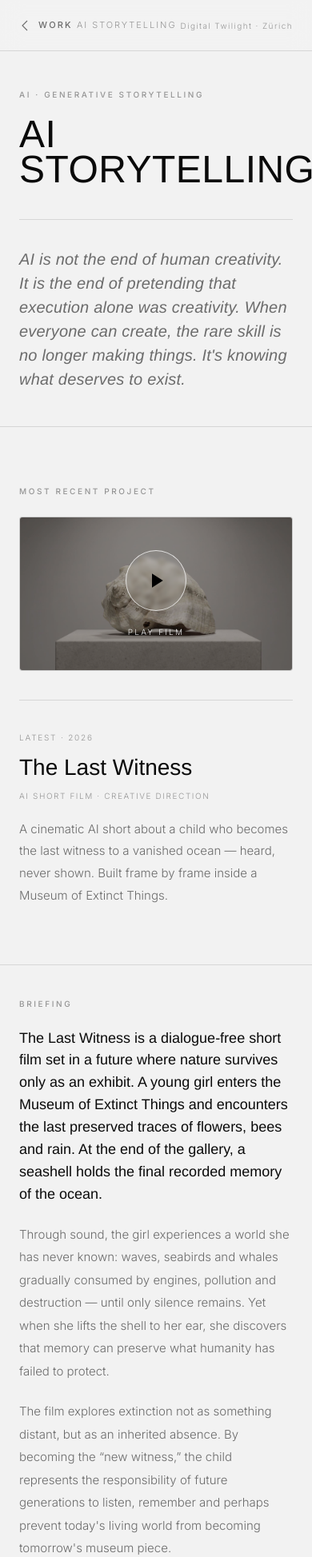
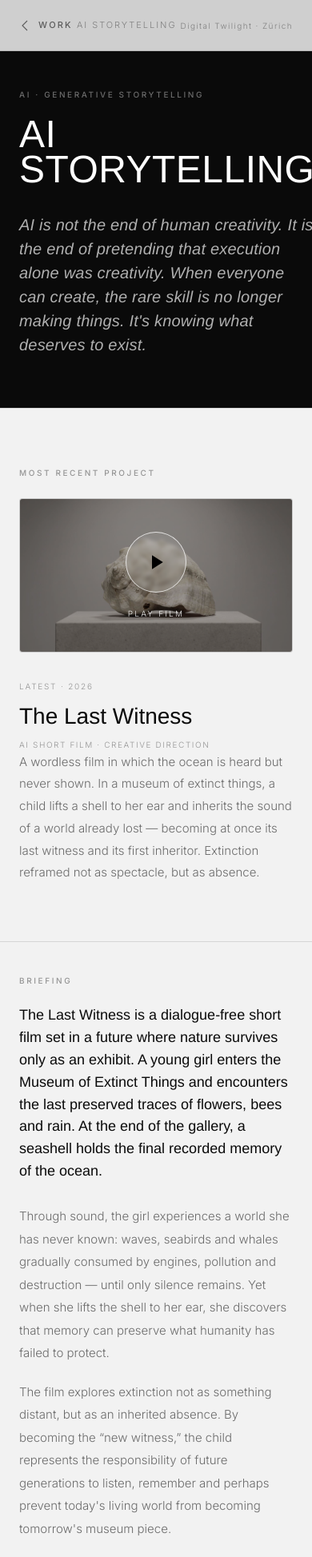
Before and after one commit to aneecoco-lgtm/digital-twilight, a React (Vite) app: page /work/ai-storytelling in a window 390 px wide. Shown: the top 1947 px of the page at 80% size. Built offline with nearby package versions, Linux system fonts and the light colour scheme.

Commit message:
AI Storytelling: video-left/desc-right featured, full-width collage, Creative Challenge closes section, bigger quote

```diff
--- a/src/pages/AiStorytelling.css
+++ b/src/pages/AiStorytelling.css
@@ -67,10 +67,22 @@
 
 /* ── Header ── */
 .ais-head {
-  padding: 132px 64px 96px;
-  max-width: 1200px;
+  padding: 132px 64px 104px;
+  background: #0a0a0a;
+  display: grid;
+  grid-template-columns: 1.1fr 1fr;
+  gap: 64px;
+  align-items: end;
 }
-.ais-head .ais-eyebrow { margin-bottom: 20px; }
+.ais-head .ais-eyebrow { margin-bottom: 20px; color: rgba(255, 255, 255, 0.4); }
+.ais-head .ais-title { color: #fff; }
+.ais-head .ais-hero-quote {
+  color: rgba(255, 255, 255, 0.68);
+  border-top: none;
+  padding-top: 0;
+  margin: 0 0 10px;
+  max-width: 560px;
+}
 .ais-title {
   font-family: var(--display);
   font-size: clamp(48px, 8vw, 118px);
@@ -105,6 +117,7 @@
 .ais-feature-video {
   position: relative;
   width: 100%;
+  max-width: 820px;   /* keep the player modest, not full-bleed */
   aspect-ratio: 16 / 9;   /* matches the 1920x1080 film — no side bars */
   background: var(--panel);
   border: 1px solid var(--line);
@@ -164,15 +177,15 @@
   text-transform: uppercase;
   color: rgba(255, 255, 255, 0.9);
 }
-/* Description below the video */
+/* Video (left) + description (right) */
+.ais-feature-grid {
+  display: grid;
+  grid-template-columns: minmax(0, 600px) 1fr;
+  gap: 56px;
+  align-items: center;
+}
 .ais-feature-desc {
-  display: grid;
-  grid-template-columns: 1fr 1fr;
-  gap: 48px;
-  align-items: start;
-  margin-top: 36px;
-  padding-top: 32px;
-  border-top: 1px solid var(--line);
+  align-self: center;
 }
 .ais-feature-tag {
   display: inline-block;
@@ -199,6 +212,16 @@
   color: var(--ink-faint);
   margin: 0;
 }
+.ais-feature-quote {
+  font-family: var(--display);
+  font-size: clamp(19px, 1.9vw, 26px);
+  font-weight: 300;
+  font-style: italic;
+  line-height: 1.45;
+  color: var(--ink);
+  margin: 0 0 22px;
+  max-width: 520px;
+}
 .ais-feature-body {
   font-family: var(--sans);
   font-size: 15px;
@@ -207,14 +230,46 @@
   margin: 0;
   max-width: 460px;
 }
+.ais-feature-specs {
+  display: grid;
+  grid-template-columns: 1fr 1fr;
+  gap: 24px 40px;
+  margin: 32px 0 0;
+  padding-top: 28px;
+  border-top: 1px solid var(--line);
+}
+.ais-feature-specs dt {
+  font-family: var(--sans);
+  font-size: 9px;
+  letter-spacing: 0.2em;
+  text-transform: uppercase;
+  color: var(--ink-faint);
+  margin-bottom: 6px;
+}
+.ais-feature-specs dd {
+  font-family: var(--display);
+  font-size: 17px;
+  font-weight: 300;
+  color: var(--ink);
+  margin: 0;
+}
 
 /* ── Briefing (collapsible) ── */
 .ais-brief {
   padding: 40px 64px 72px;
   border-top: 1px solid var(--line);
-  max-width: 1000px;
 }
 .ais-brief .ais-label { margin-bottom: 22px; }
+/* Intro synopsis in two columns to use the full width */
+.ais-brief-lead { max-width: 1100px; }
+.ais-brief-intros {
+  display: grid;
+  grid-template-columns: 1fr 1fr;
+  gap: 48px;
+  margin-top: 28px;
+  max-width: 1100px;
+}
+.ais-brief-intros .ais-brief-intro { margin-top: 0; max-width: none; }
 .ais-brief-lead {
   font-family: var(--display);
   font-size: clamp(18px, 1.8vw, 24px);
@@ -232,6 +287,79 @@
   margin: 22px 0 0;
   max-width: 720px;
 }
+/* ── The Creative Challenge — statement callout ── */
+.ais-challenge {
+  margin-top: 8px;
+  padding: 48px 0 8px;
+  border-top: 1px solid var(--line);
+}
+.ais-challenge .ais-label { margin-bottom: 20px; }
+.ais-challenge-body {
+  font-family: var(--display);
+  font-size: clamp(20px, 2.3vw, 32px);
+  font-weight: 300;
+  line-height: 1.45;
+  color: var(--ink);
+  margin: 0;
+  max-width: 1100px;
+}
+
+/* ── Six Acts timeline ── */
+.ais-acts {
+  margin-top: 56px;
+  padding-top: 36px;
+  border-top: 1px solid var(--line);
+}
+.ais-acts-head { margin-bottom: 26px; }
+.ais-acts-head .ais-label { margin-bottom: 14px; }
+.ais-acts-title {
+  font-family: var(--display);
+  font-size: clamp(24px, 2.6vw, 38px);
+  font-weight: 300;
+  color: var(--ink);
+  margin: 0;
+}
+.ais-acts-list {
+  list-style: none;
+  margin: 0;
+  padding: 0;
+}
+.ais-act {
+  display: grid;
+  grid-template-columns: 44px minmax(160px, 260px) 1fr;
+  align-items: baseline;
+  gap: 24px;
+  padding: 20px 0;
+  border-top: 1px solid var(--line);
+  transition: padding-left 0.3s;
+}
+.ais-act:hover { padding-left: 10px; }
+.ais-act-num {
+  font-family: var(--display);
+  font-size: 15px;
+  color: var(--ink-faint);
+}
+.ais-act-name {
+  font-family: var(--display);
+  font-size: clamp(18px, 1.7vw, 24px);
+  font-weight: 300;
+  color: var(--ink);
+}
+.ais-act-beat {
+  font-family: var(--sans);
+  font-size: 13px;
+  line-height: 1.6;
+  color: var(--ink-dim);
+}
+.ais-act-dur {
+  font-family: var(--sans);
+  font-size: 11px;
+  letter-spacing: 0.14em;
+  color: var(--ink-faint);
+  text-align: right;
+  font-variant-numeric: tabular-nums;
+}
+
 /* grid-rows 0fr → 1fr gives a smooth height auto-transition */
 .ais-brief-more {
   display: grid;
@@ -315,11 +443,11 @@
 
 /* Masonry gallery — handles mixed aspect ratios */
 .ais-lw-masonry {
-  columns: 2;
+  columns: 3;
   column-gap: 12px;
   margin-top: 12px;
 }
-.ais-lw-masonry--3 { columns: 3; }
+.ais-lw-masonry--3 { columns: 4; }
 .ais-lw-fig {
   break-inside: avoid;
   margin: 0 0 12px;
@@ -508,17 +636,27 @@
 
 /* ── Responsive ── */
 @media (max-width: 960px) {
-  .ais-feature-desc { grid-template-columns: 1fr; gap: 20px; }
+  .ais-feature-grid { grid-template-columns: 1fr; gap: 28px; }
+  .ais-brief-intros { grid-template-columns: 1fr; gap: 20px; }
   .ais-stage-content { padding: 0 40px 28px; }
+  .ais-head { grid-template-columns: 1fr; gap: 32px; align-items: start; }
+  .ais-head .ais-hero-quote { margin-bottom: 0; max-width: 640px; }
 }
 @media (max-width: 640px) {
   .ais-nav { padding: 0 24px; }
-  .ais-head { padding: 110px 24px 44px; }
+  .ais-head { padding: 110px 24px 64px; }
   .ais-feature, .ais-brief { padding-left: 24px; padding-right: 24px; }
   .ais-stage-content { padding: 32px 24px 8px; }
   .ais-footer { flex-direction: column; gap: 32px; align-items: flex-start; padding: 64px 24px; }
   .ais-brief-images { grid-template-columns: 1fr 1fr; }
   .ais-lw-masonry, .ais-lw-masonry--3 { columns: 1; }
+  .ais-feature-specs { gap: 18px 24px; }
+  .ais-act {
+    grid-template-columns: 32px 1fr auto;
+    gap: 6px 16px;
+    row-gap: 4px;
+  }
+  .ais-act-beat { grid-column: 2 / 4; color: var(--ink-faint); }
 }
 @media (prefers-reduced-motion: reduce) {
   .ais-media-track { transform: none !important; }
--- a/src/pages/AiStorytelling.jsx
+++ b/src/pages/AiStorytelling.jsx
@@ -62,7 +62,6 @@ export default function AiStorytelling() {
   const trackRef = useRef(null)
   const [active, setActive] = useState(0)
   const [featurePlaying, setFeaturePlaying] = useState(false)
-  const [readMore, setReadMore] = useState(false)
 
   useEffect(() => { window.scrollTo(0, 0) }, [])
 
@@ -159,8 +158,10 @@ export default function AiStorytelling() {
 
       {/* ── Page header ── */}
       <header className="ais-head">
+        <div className="ais-head-left">
           <span className="ais-eyebrow">AI · Generative Storytelling</span>
           <h1 className="ais-title">AI Storytelling</h1>
+        </div>
         <p className="ais-hero-quote">
           AI is not the end of human creativity. It is the end of pretending
           that execution alone was creativity. When everyone can create, the
@@ -168,9 +169,10 @@ export default function AiStorytelling() {
         </p>
       </header>
 
-      {/* ── Featured most-recent project · video (3/4) + description (1/4) ── */}
+      {/* ── Featured most-recent project · video (left) + description (right) ── */}
       <section className="ais-feature">
         <span className="ais-label">Most Recent Project</span>
+        <div className="ais-feature-grid">
           <div
             className={`ais-feature-video${featurePlaying ? ' is-playing' : ''}`}
             onClick={featurePlaying ? undefined : () => setFeaturePlaying(true)}
@@ -199,16 +201,16 @@ export default function AiStorytelling() {
             )}
           </div>
           <div className="ais-feature-desc">
-          <div className="ais-feature-desc-head">
             <span className="ais-feature-tag">Latest · 2026</span>
             <h2 className="ais-feature-title">The Last Witness</h2>
             <p className="ais-feature-cat">AI Short Film · Creative Direction</p>
+            <p className="ais-feature-body">
+              A wordless film in which the ocean is heard but never shown. In a museum
+              of extinct things, a child lifts a shell to her ear and inherits the sound
+              of a world already lost — becoming at once its last witness and its first
+              inheritor. Extinction reframed not as spectacle, but as absence.
+            </p>
           </div>
-          <p className="ais-feature-body">
-            A cinematic AI short about a child who becomes the last witness to a
-            vanished ocean — heard, never shown. Built frame by frame inside a
-            Museum of Extinct Things.
-          </p>
         </div>
       </section>
 
@@ -222,6 +224,7 @@ export default function AiStorytelling() {
           and encounters the last preserved traces of flowers, bees and rain. At the end
           of the gallery, a seashell holds the final recorded memory of the ocean.
         </p>
+        <div className="ais-brief-intros">
           <p className="ais-brief-intro">
             Through sound, the girl experiences a world she has never known: waves, seabirds
             and whales gradually consumed by engines, pollution and destruction — until only
@@ -234,6 +237,7 @@ export default function AiStorytelling() {
             of future generations to listen, remember and perhaps prevent today's living
             world from becoming tomorrow's museum piece.
           </p>
+        </div>
 
         {/* Visible teaser frame */}
         <figure className="ais-lw-full">
@@ -241,8 +245,32 @@ export default function AiStorytelling() {
           <figcaption>The child meets the Last Shell through the glass.</figcaption>
         </figure>
 
-        <div className={`ais-brief-more${readMore ? ' open' : ''}`}>
-          <div className="ais-brief-more-inner">
+        {/* Six Acts — cinematic structure */}
+        <div className="ais-acts">
+          <div className="ais-acts-head">
+            <span className="ais-label">Structure</span>
+            <h3 className="ais-acts-title">Six Acts</h3>
+          </div>
+          <ol className="ais-acts-list">
+            {[
+              ['I', 'Threshold', 'Approach, read the museum sign, enter.'],
+              ['II', 'Extinct World', 'Detachment, relics, and the shell.'],
+              ['III', 'First Ocean', 'Silence becomes wonder through sound.'],
+              ['IV', 'Archive Dies', 'Interference overwhelms natural sound.'],
+              ['V', 'Search', 'The child searches for the vanished sound.'],
+              ['VI', 'Transmission', 'The shell creates a new witness; memory passes onward.'],
+            ].map(([num, name, beat]) => (
+              <li className="ais-act" key={num}>
+                <span className="ais-act-num">{num}</span>
+                <span className="ais-act-name">{name}</span>
+                <span className="ais-act-beat">{beat}</span>
+              </li>
+            ))}
+          </ol>
+        </div>
+
+        {/* Full exhibit — always visible */}
+        <div className="ais-lw-exhibit">
 
             {/* Concept & Visual Language */}
             <div className="ais-lw-block">
@@ -333,19 +361,21 @@ export default function AiStorytelling() {
               </figure>
             </div>
 
-          </div>
+            {/* The Creative Challenge — closes the section */}
+            <div className="ais-challenge">
+              <span className="ais-label">The Creative Challenge</span>
+              <p className="ais-challenge-body">
+                The main challenge was achieving visual continuity across separately
+                generated shots. The character, architecture, lighting and every object
+                had to remain consistent in scale and position. Since AI does not retain a
+                reliable spatial memory, the process demanded detailed storyboards, fixed
+                references and repeated corrections — each failure a technical test that
+                helped transform a series of generated images into one coherent
+                cinematic world.
+              </p>
             </div>
 
-        <button
-          className="ais-brief-toggle"
-          onClick={() => setReadMore((v) => !v)}
-          aria-expanded={readMore}
-        >
-          {readMore ? 'Show Less' : 'Keep Reading'}
-          <svg viewBox="0 0 20 20" width="15" height="15" className={`ais-brief-chevron${readMore ? ' up' : ''}`}>
-            <path d="M5 8l5 5 5-5" stroke="currentColor" strokeWidth="1.5" fill="none" />
-          </svg>
-        </button>
+        </div>
       </section>
 
       {/* ── Auto-scroll stage — horizontal strip ── */}
```
Lines whose indentation alone changed are shown as unchanged.
